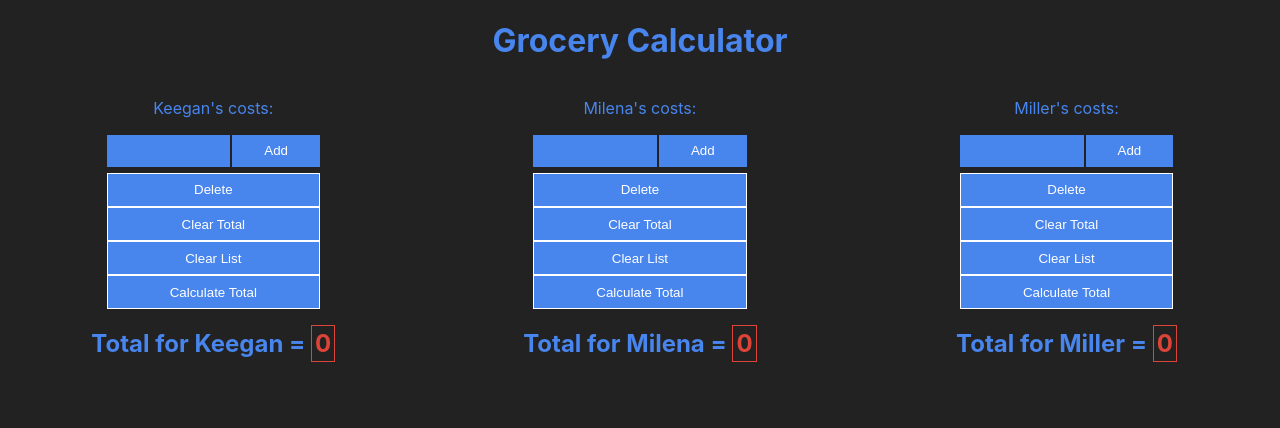
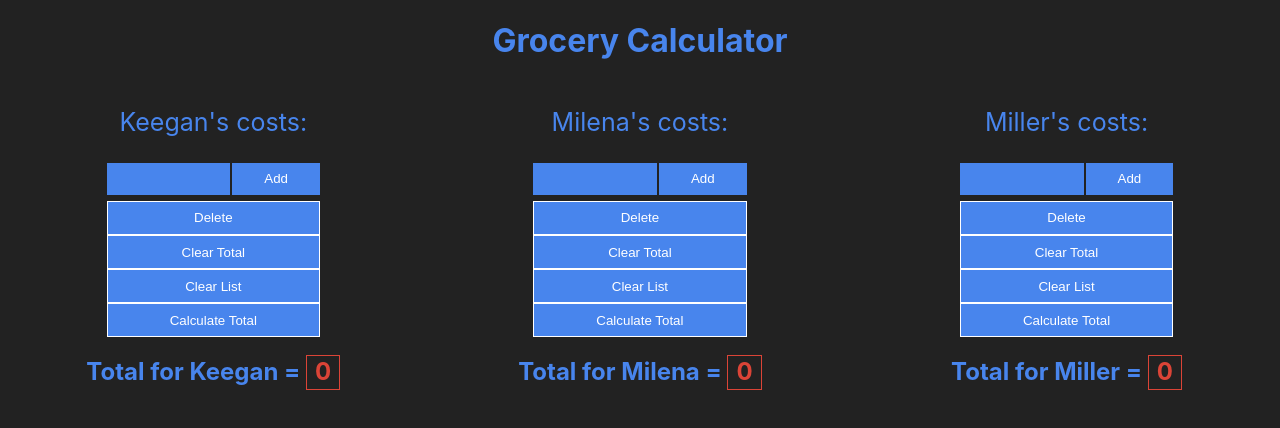
Before and after one commit to KeeganCK/groceryCalculator, a React (Create React App) app: page / in a window 1280 px wide. Shown: the top 428 px of the page. Built offline with nearby package versions, Linux system fonts and the light colour scheme.

Commit message:
done theme

```diff
--- a/src/Components/Person.css
+++ b/src/Components/Person.css
@@ -5,11 +5,9 @@
 	width: 33.33%;
 }
 
-/* .listOf {
-	border: 1px solid #4885ed;
-	margin: 5px;
-	padding: 5px;
-} */
+.listOf {
+	font-size: 25px;
+}
 
 .mainInput {
 	padding-bottom: 0px;
@@ -63,7 +61,10 @@
 .number {
 	color: #DB4437;
 	border: 1px solid #DB4437;
-	padding: 3px;
+	padding-top: 1px;
+	padding-bottom: 3px;
+	padding-right: 8px;
+	padding-left: 8px;
 }
 
 .number:hover {
```
